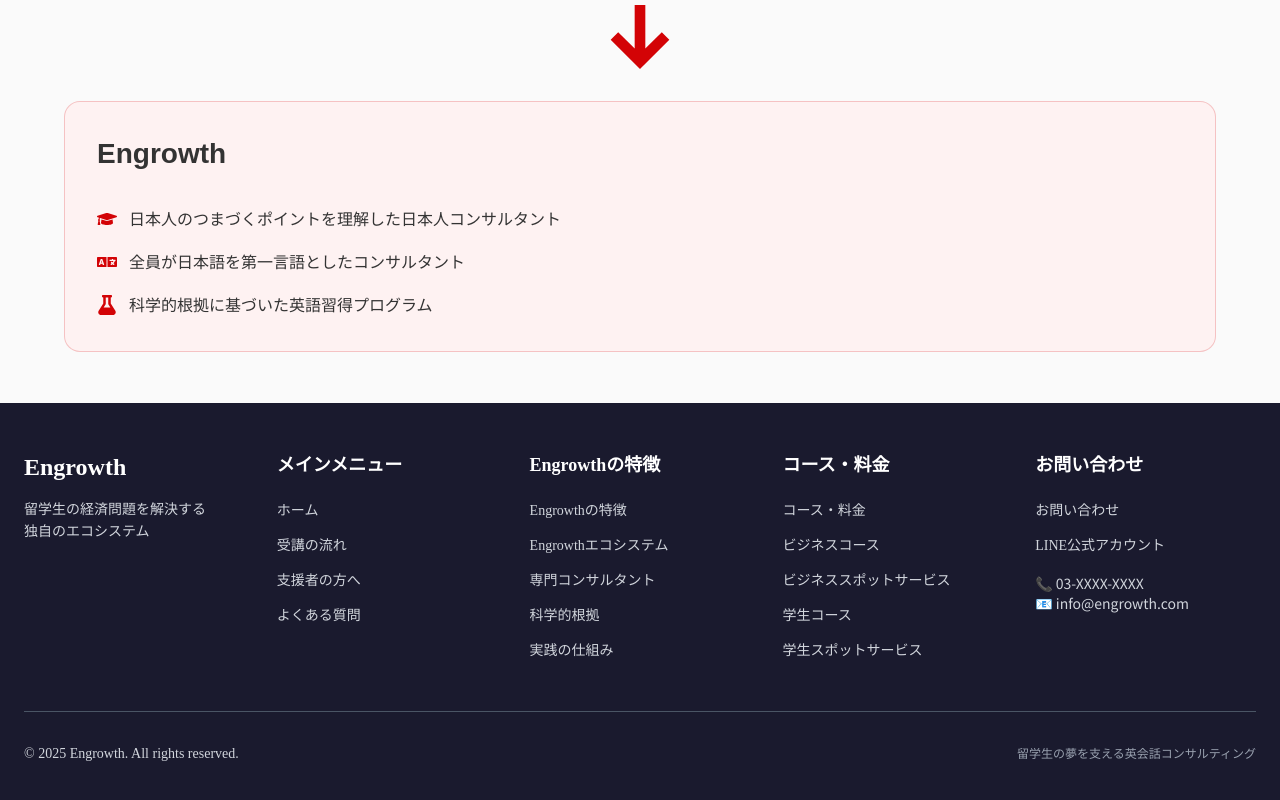
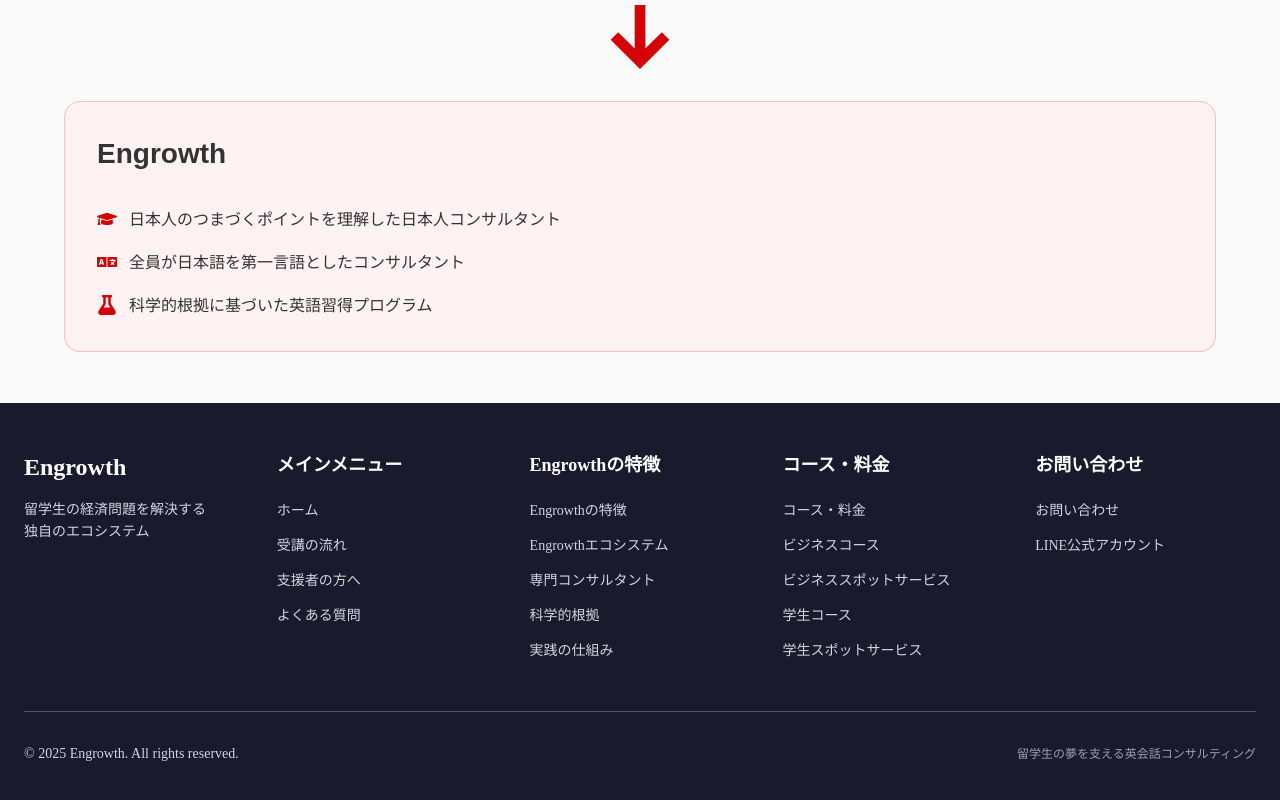
Before and after one commit to rino-07/engrowth, a Next.js app: page / in a window 1280 px wide. Shown: the part 4571-5371 px from the top of the page. Built offline with nearby package versions, Linux system fonts and the light colour scheme.

Commit message:
フッター電話番号削除

```diff
--- a/src/components/layout/Footer.tsx
+++ b/src/components/layout/Footer.tsx
@@ -128,10 +128,6 @@
                     ))}
                   </ul>
                   <div className="mt-4">
-                    <p className="text-gray-300 text-sm">
-                      <span className="block">📞 03-XXXX-XXXX</span>
-                      <span className="block">📧 info@engrowth.com</span>
-                    </p>
                   </div>
                 </nav>
               </div>
@@ -225,10 +221,6 @@
                 ))}
               </ul>
               <div className="mt-4">
-                <p className="text-gray-300 text-sm">
-                  <span className="block">📞 03-XXXX-XXXX</span>
-                  <span className="block">📧 info@engrowth.com</span>
-                </p>
               </div>
             </div>
           </div>
```
